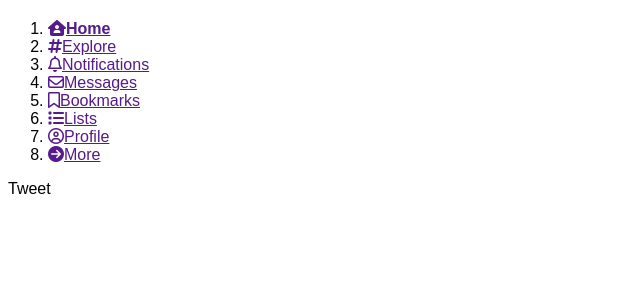
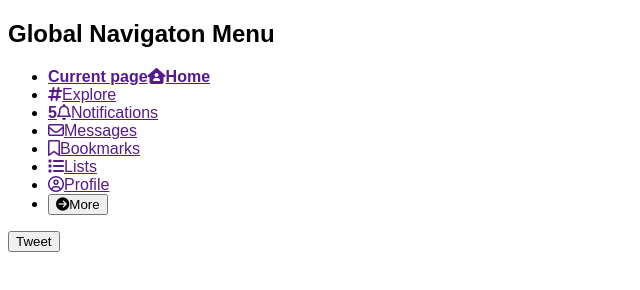
Before and after one commit to yoonmins/Twitter-Cloning, a website built with Parcel: page index.html in a window 1280 px wide. Shown: the part 60-350 px from the top of the page, without its empty margins (0-640 px from the left). Built offline with nearby package versions, Linux system fonts and the light colour scheme.

Commit message:
Modify-markup(header)

```diff
--- a/index.html
+++ b/index.html
@@ -18,49 +18,47 @@
           <i class="fa-brands fa-twitter"></i>
         </a>
       </h1>
-      <ol>
+      <nav>
+        <h1>Global Navigaton Menu</h1>
+        <ul>
           <li>
             <strong
               ><a href=""
-              ><i class="fa-solid fa-house-user"></i><span>Home</span></a
+                ><span>Current page</span
+                ><i class="fa-solid fa-house-user"></i>Home</a
               ></strong
             >
           </li>
           <li>
-          <a href=""><i class="fa-solid fa-hashtag"></i><span>Explore</span></a>
+            <a href=""><i class="fa-solid fa-hashtag"></i>Explore</a>
           </li>
           <li>
             <a href=""
-            ><i class="fa-regular fa-bell"></i><span>Notifications</span></a
+              ><strong aria-label="5 unread notifications">5</strong
+              ><i class="fa-regular fa-bell"></i>Notifications</a
             >
           </li>
           <li>
-          <a href=""
-            ><i class="fa-regular fa-envelope"></i><span>Messages</span></a
-          >
+            <a href=""><i class="fa-regular fa-envelope"></i>Messages</a>
           </li>
           <li>
-          <a href=""
-            ><i class="fa-regular fa-bookmark"></i><span>Bookmarks</span></a
-          >
+            <a href=""><i class="fa-regular fa-bookmark"></i>Bookmarks</a>
           </li>
           <li>
-          <a href=""><i class="fas fa-list"></i><span>Lists</span></a>
+            <a href=""><i class="fas fa-list"></i>Lists</a>
           </li>
           <li>
-          <a href=""
-            ><i class="fa-regular fa-circle-user"></i><span>Profile</span></a
-          >
+            <a href=""><i class="fa-regular fa-circle-user"></i>Profile</a>
           </li>
           <li>
-          <a href=""
-            ><i class="fas fa-arrow-circle-right"></i><span>More</span></a
-          >
+            <button type="button">
+              <i class="fas fa-arrow-circle-right"></i>More
+            </button>
+            <!--Drop Down Menu-->
           </li>
-      </ol>
-      <div>
-        <p>Tweet</p>
-      </div>
+        </ul>
+        <button type="button">Tweet</button>
+      </nav>
     </header>
   </body>
 </html>
```
Lines whose indentation alone changed are shown as unchanged.
